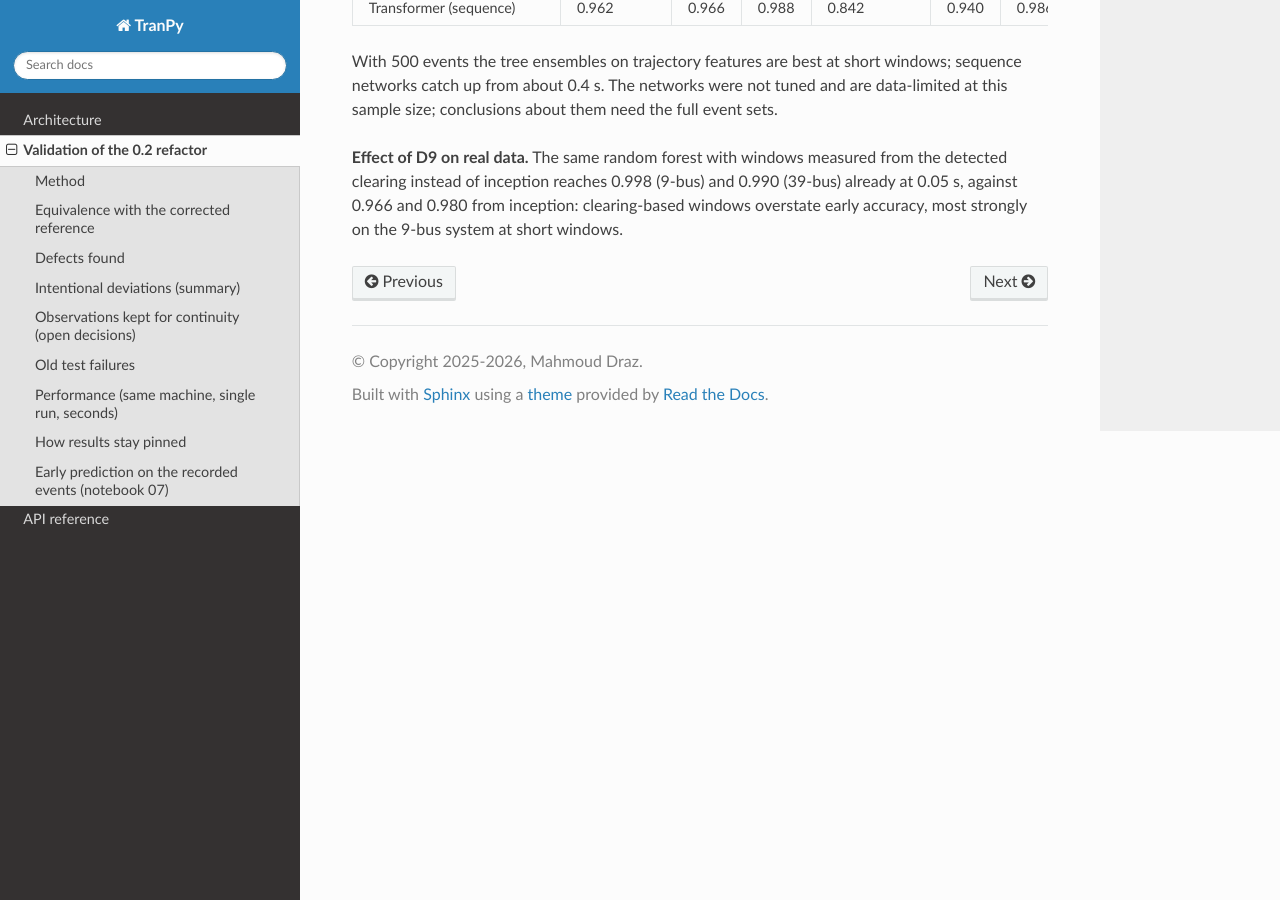
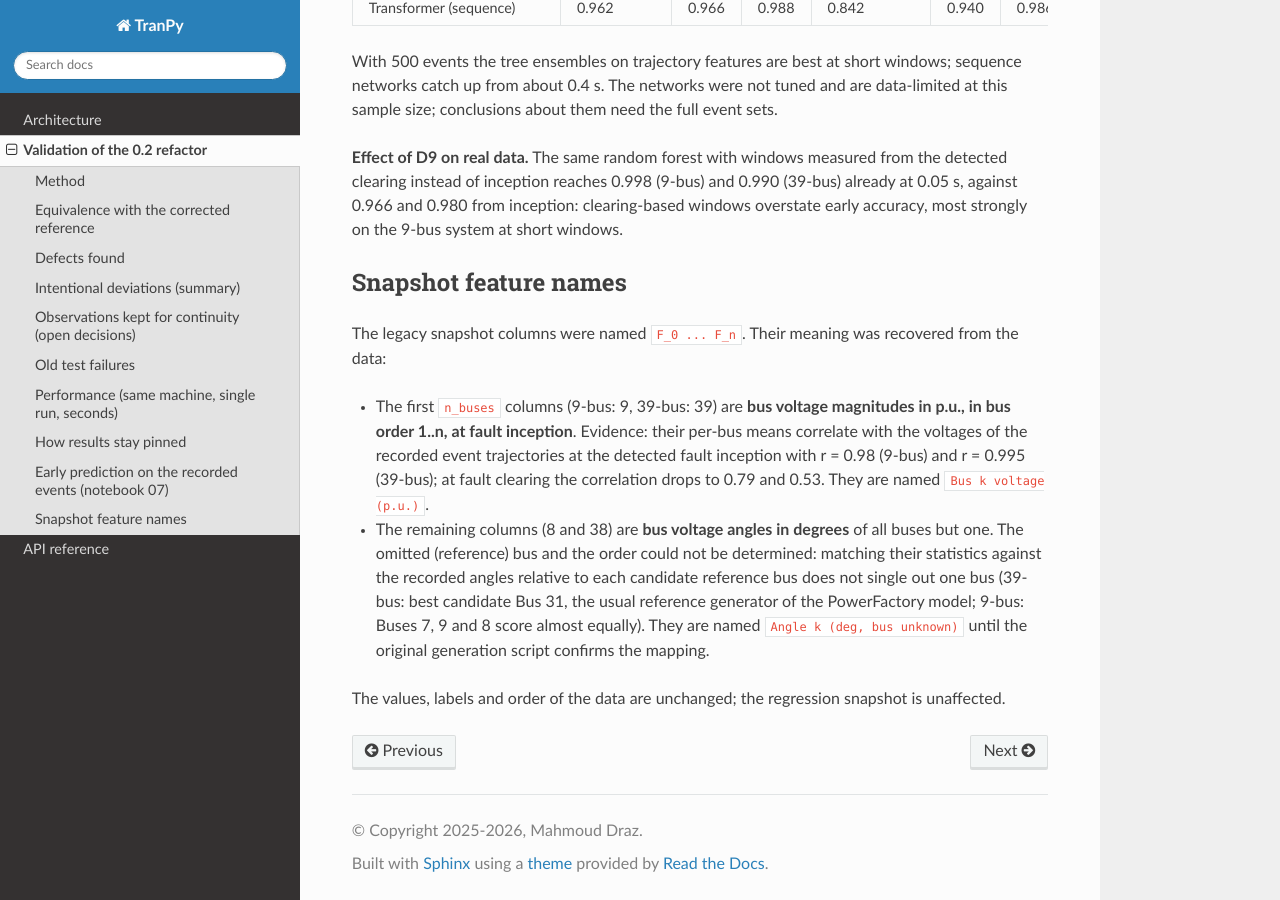
Before and after one commit to mahmouddraz/tranpy, a Sphinx documentation site: the page built from docs/validation.md, in a window 1280 px wide and 900 px high, scrolled down 3800 px. Built offline with Sphinx 7.4.7 and the Read the Docs theme 3.1.0, drawn with Linux system fonts in a browser that asks for light colours; some of the changed text lies outside the part shown.

Commit message:
Give the snapshot features readable names
The legacy snapshot columns were called F_0..F_n, which made every
explanation unreadable. The first n_buses columns are bus voltage
magnitudes in bus order at fault inception (per-bus means correlate with
the recorded events at inception with r = 0.98 / 0.995) and are now named
'Bus k voltage (p.u.)'. The remaining columns are bus angles of all but one
bus; since the omitted reference bus cannot be determined from the data
they are named 'Angle k (deg, bus unknown)'. Legacy names are kept in the
dataset metadata. Values, labels and order are unchanged; the bundled files
are regenerated and their checksums updated. Notebooks 02 and 04 are
re-executed.

```diff
--- a/docs/validation.md
+++ b/docs/validation.md
@@ -68,7 +68,7 @@ reproducibility problem, **C** robustness, security or hygiene.
 | D15 | C | load change drawn with `randint(-max, max)` (excludes +max); clearing time used a hard-coded 50 Hz | asymmetric sampling | closed interval; system frequency |
 | D16 | C | three configuration systems; YAML round trip lost `random_seed` and `export_csv` | irreproducible configs | one typed loader that rejects unknown keys and reports all problems |
 | D17 | C | import-time side effects: pandas shim in `sys.modules`, `~/.tranpy` created when listing models, `print`/`input()` in library code; temporal loader read `GOOGLE_API_KEY` from `.env.local` found by relative paths | surprising behaviour, secret handling | removed; downloads use a checksum-pinned registry |
-| D18 | C | registry and docstrings: 78 / 18 features; data: 77 / 17; feature meaning unknown (`F_0..`) | documentation wrong | metadata corrected; semantics recorded as unknown |
+| D18 | C | registry and docstrings: 78 / 18 features (bus voltages and angles); data: 77 / 17 columns named only `F_0..` | documentation wrong; explanations unreadable | columns identified (below) and renamed; legacy names kept in the dataset metadata |
 | D19 | B | `RNNClassifier` reshaped `(n, f)` to `(n, n_steps, f)`, which fails for `n_steps > 1`; LSTM/TCN/Transformer fed 2-D data as sequences of length 1 | sequence models were not sequence models | `n_steps` splits each row into time steps (validated) |
 
 ## Intentional deviations (summary)
@@ -144,3 +144,23 @@ data-limited at this sample size; conclusions about them need the full event set
 detected clearing instead of inception reaches 0.998 (9-bus) and 0.990 (39-bus) already at
 0.05 s, against 0.966 and 0.980 from inception: clearing-based windows overstate early
 accuracy, most strongly on the 9-bus system at short windows.
+
+## Snapshot feature names
+
+The legacy snapshot columns were named `F_0 ... F_n`. Their meaning was recovered from the
+data:
+
+* The first `n_buses` columns (9-bus: 9, 39-bus: 39) are **bus voltage magnitudes in p.u., in
+  bus order 1..n, at fault inception**. Evidence: their per-bus means correlate with the
+  voltages of the recorded event trajectories at the detected fault inception with r = 0.98
+  (9-bus) and r = 0.995 (39-bus); at fault clearing the correlation drops to 0.79 and 0.53.
+  They are named `Bus k voltage (p.u.)`.
+* The remaining columns (8 and 38) are **bus voltage angles in degrees** of all buses but
+  one. The omitted (reference) bus and the order could not be determined: matching their
+  statistics against the recorded angles relative to each candidate reference bus does not
+  single out one bus (39-bus: best candidate Bus 31, the usual reference generator of the
+  PowerFactory model; 9-bus: Buses 7, 9 and 8 score almost equally). They are named
+  `Angle k (deg, bus unknown)` until the original generation script confirms the mapping.
+
+The values, labels and order of the data are unchanged; the regression snapshot is
+unaffected.
```
Also changed, not shown: 7 other files.
